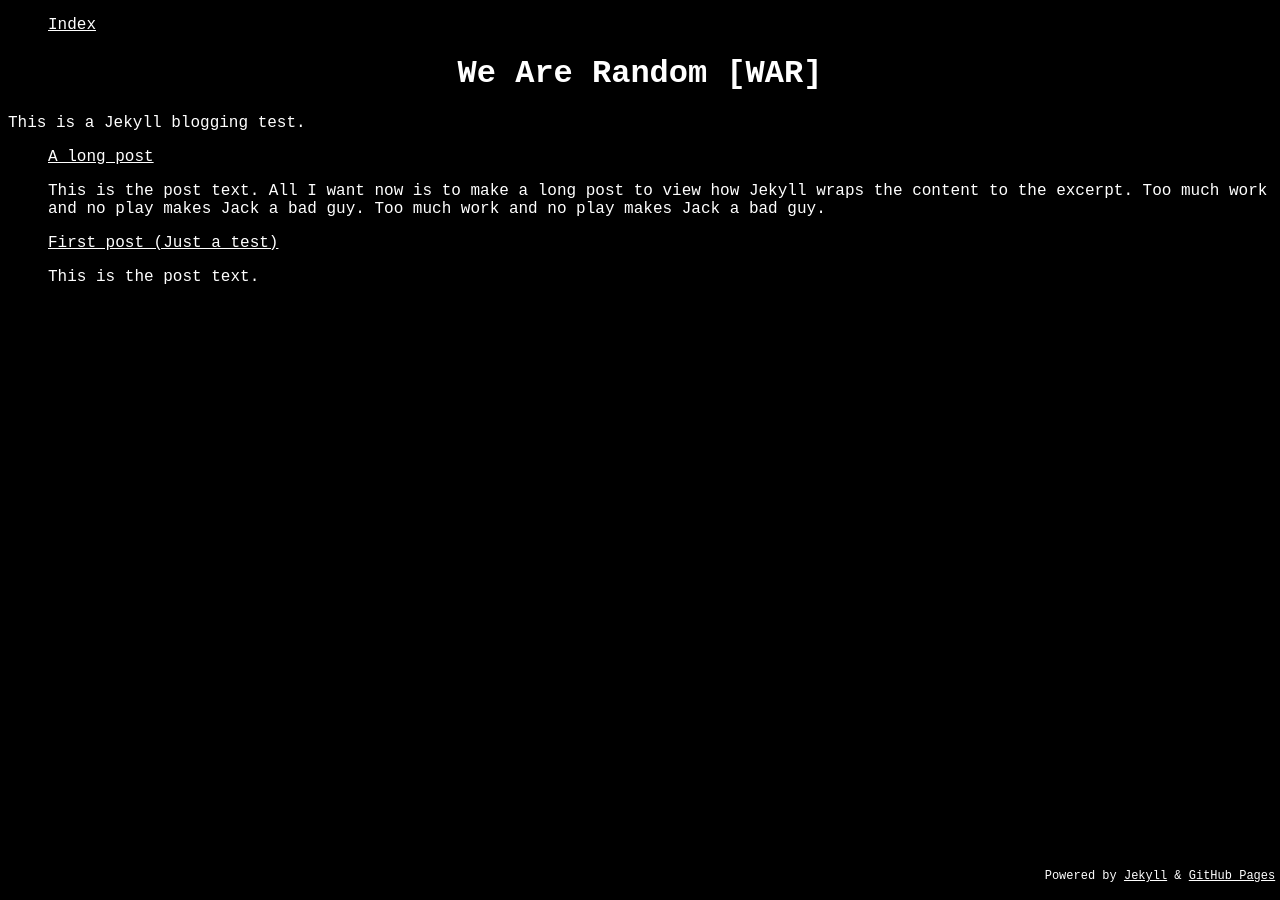
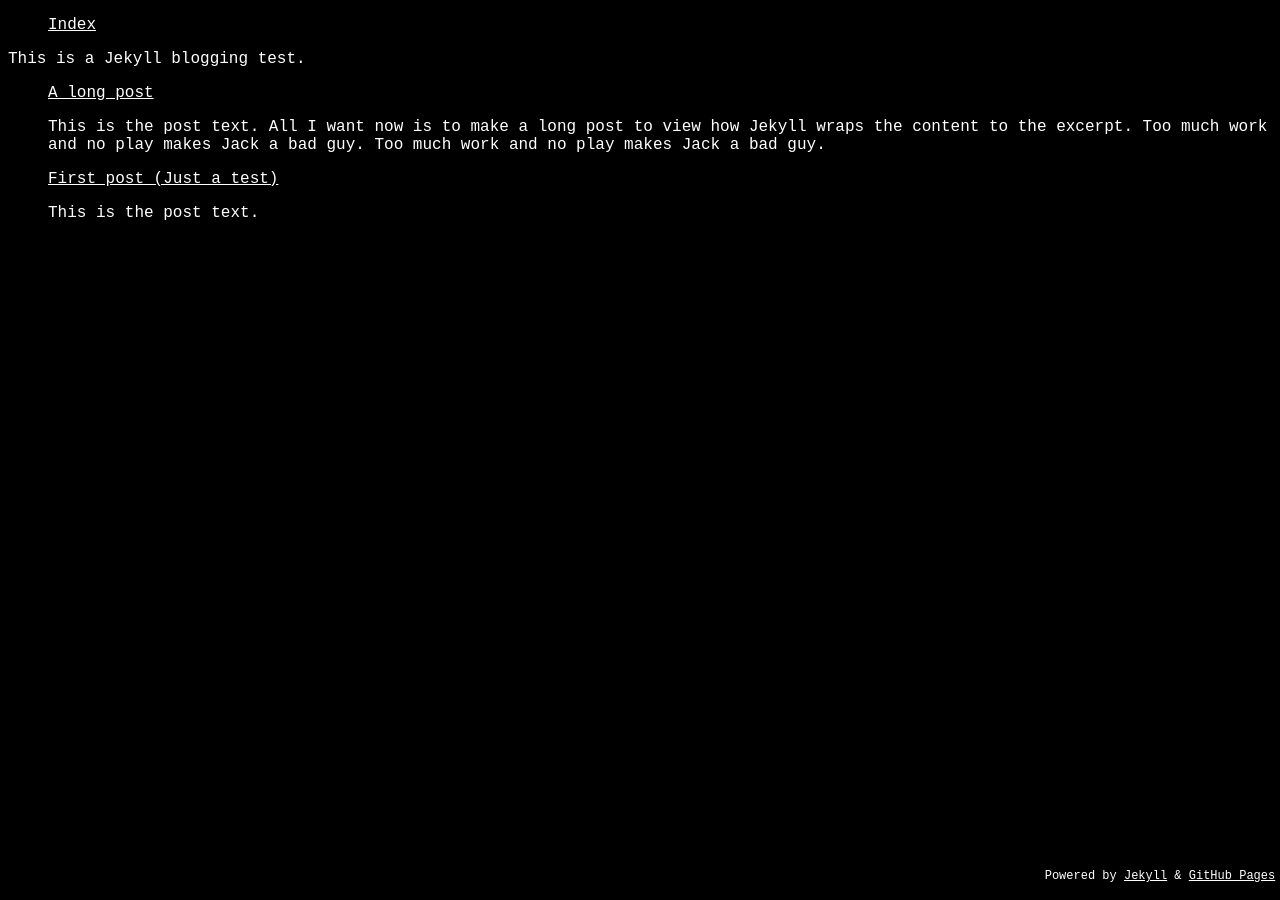
Before and after one commit to wearerandom/wearerandom.github.io, a Jekyll site: the page built from index.html, in a window 1280 px wide. Built offline with Jekyll 4.4.1, drawn with Linux system fonts in a browser that asks for light colours.

Commit message:
Update default.html

```diff
--- a/_layouts/default.html
+++ b/_layouts/default.html
@@ -1,7 +1,6 @@
 {% include top.html %}
 <body class="wrap">
     {% include navbar.html %}
-    <h1>We Are Random [WAR]</h1>
     {{ content }}
     {% include bottom.html %}
 </body>
```
